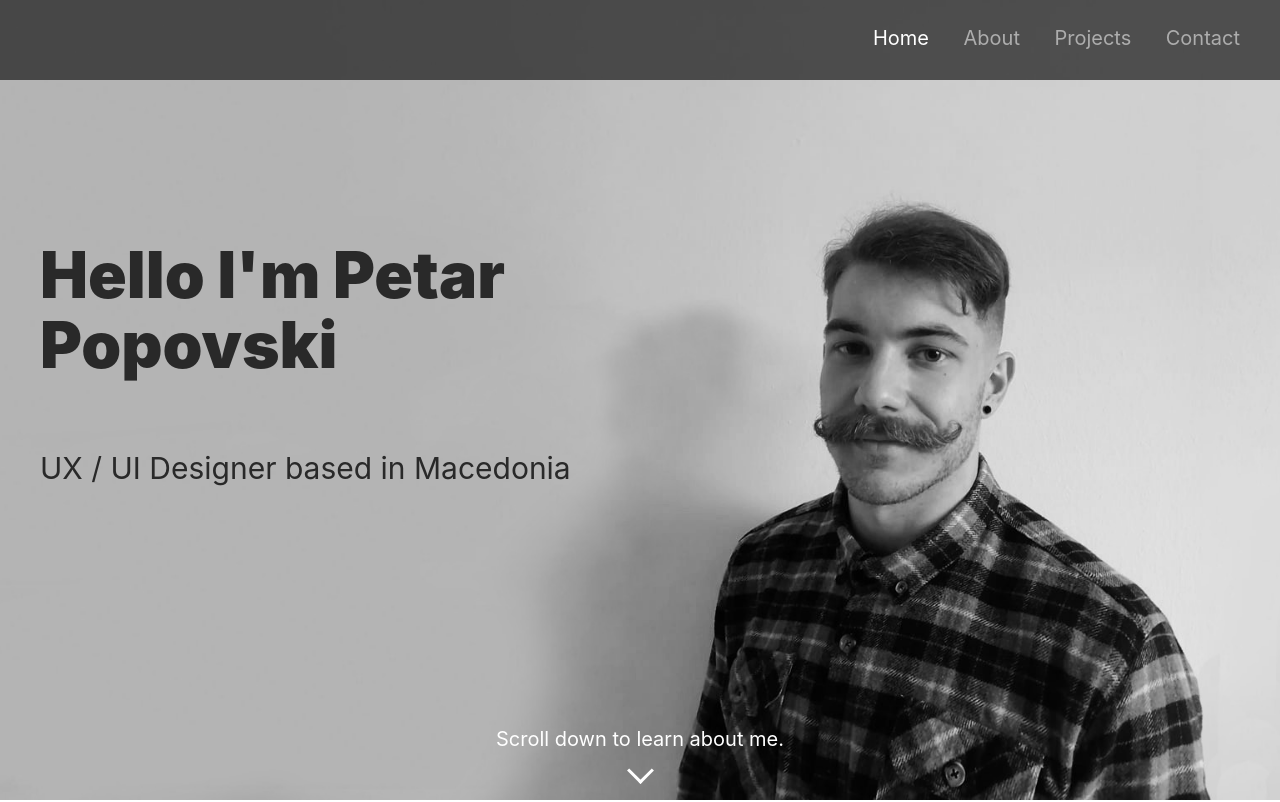
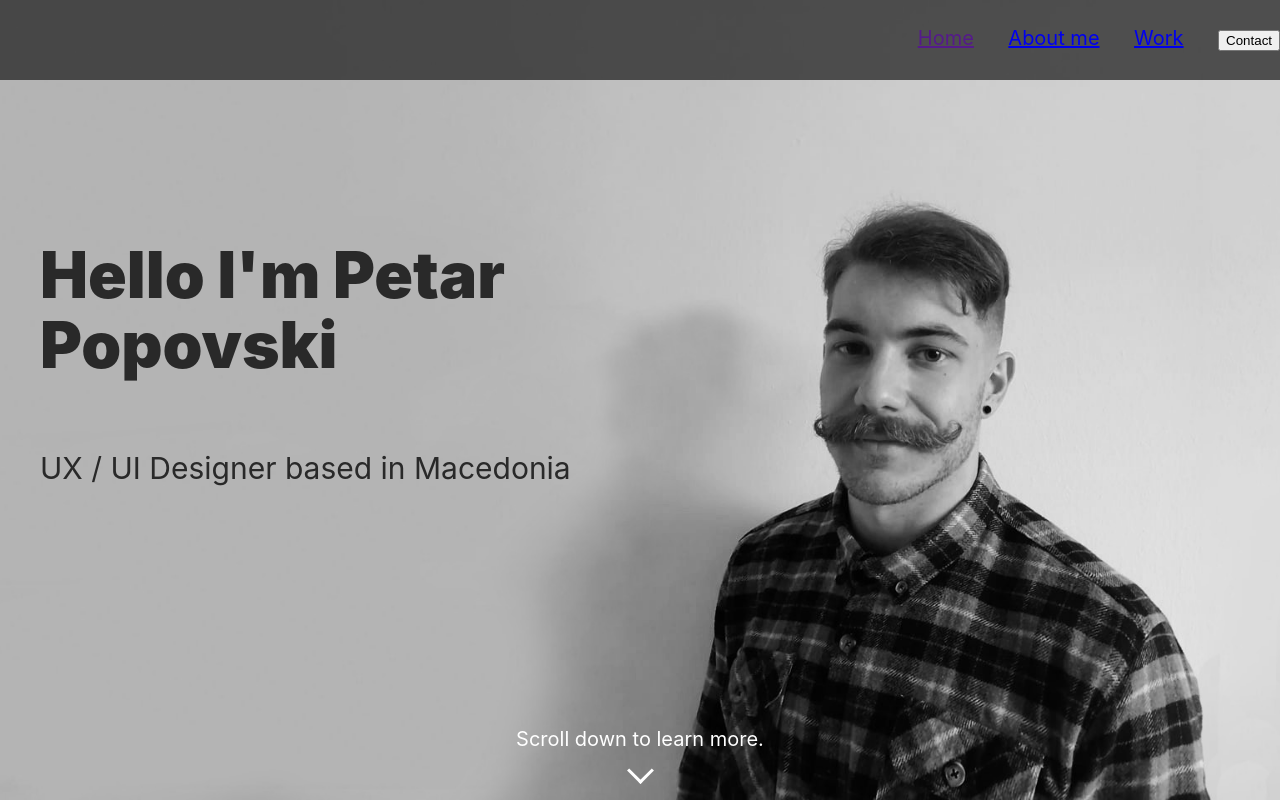
Before and after one commit to petarpopovski/portfolio, a plain HTML site: page index.html in a window 1280 px wide. Shown: the top 802 px of the page. Drawn offline with Linux system fonts and the light colour scheme.

Commit message:
Update index.html

```diff
--- a/index.html
+++ b/index.html
@@ -21,13 +21,19 @@
 
     <div class="hero">
         <div class="navbarbackground">
-            <div class="container">
+            <!-- <div class="container"> -->
             <div class="navbar">
                 <ul>
-                        <li class="active">Home</li>
-                        <li>About</li>
-                        <li>Projects</li>
-                        <li>Contact</li>
+                    <li class="active"><a href>Home</a></li>
+                    <a href="#sectionbio">
+                        <li>About me
+                    </a></li>
+                    <a href="#sectionwork">
+                        <li>Work
+                    </a></li>
+                    <a href="#sectioncontact">
+                        <li><input type="button" value="Contact">
+                    </a></li>
                 </ul>
             </div>
         </div>
@@ -41,7 +47,7 @@
         </div>
         <div class="scrollcontainer">
 
-                <div class="scrolldown">Scroll down to learn about me.</div>
+            <div class="scrolldown">Scroll down to learn more.</div>
             <div class="arrow">
             </div>
         </div>
@@ -75,10 +81,10 @@
     <div class="clear"></div>
 
 
-    <div class="bio">
+    <div class="bio" id="sectionbio">
+        <div class="container">
             <h1>My Bio</h1>
-        <div class="container">
-            <div class="biopic"> <img src="img/biopic.png" alt=""> </div>
+            <div class="biopic"> <img src="img/biopic.png" alt="">
 
                 <p>Hello, I’m a 23 year old moustached fella currently a UX / UI student at Brainster Academy with a few
                     real
@@ -94,19 +100,27 @@
                         <div class="ps"><img src="img/ps.png">Adobe Photoshop <br><br></div>
                         <div class="fsc"><img src="img/vsc.png">VSC (HTML, CSS, JavaScript) <br><br></div>
                     </div>
+                    <div class="hobbies">
+                        <h2>Hobbies</h2>
+                        <br>
+                        <div class="fitness&health"><img src="img/fitness.png"> Fitness & Health<br><br></div>
+                        <div class="guitar"><img src="img/guitar.png"> Guitar <br><br></div>
+                        <div class="gaming"><img src="img/game.png">Gaming <br><br></div>
+                    </div>
                 </div>
             </div>
         </div>
 
 
 
+        <div class="clear"></div>
 
 
     </div>
 
 
     <div class="container">
-        <div class="projects">
+        <div class="projects" id="sectionwork">
             <div class="brainsternext">
                 <h1>My Projects</h1>
                 <img src="img/brainsternext.png" alt="">
@@ -163,7 +177,7 @@
 
     <div class="clear"></div>
 
-    <div class="contact">
+    <div class="contact" id="#sectioncontact">
         <div class="container">
             <h1>Contact</h1>
             <form action="action_page.php">
```
Lines whose indentation alone changed are shown as unchanged.
